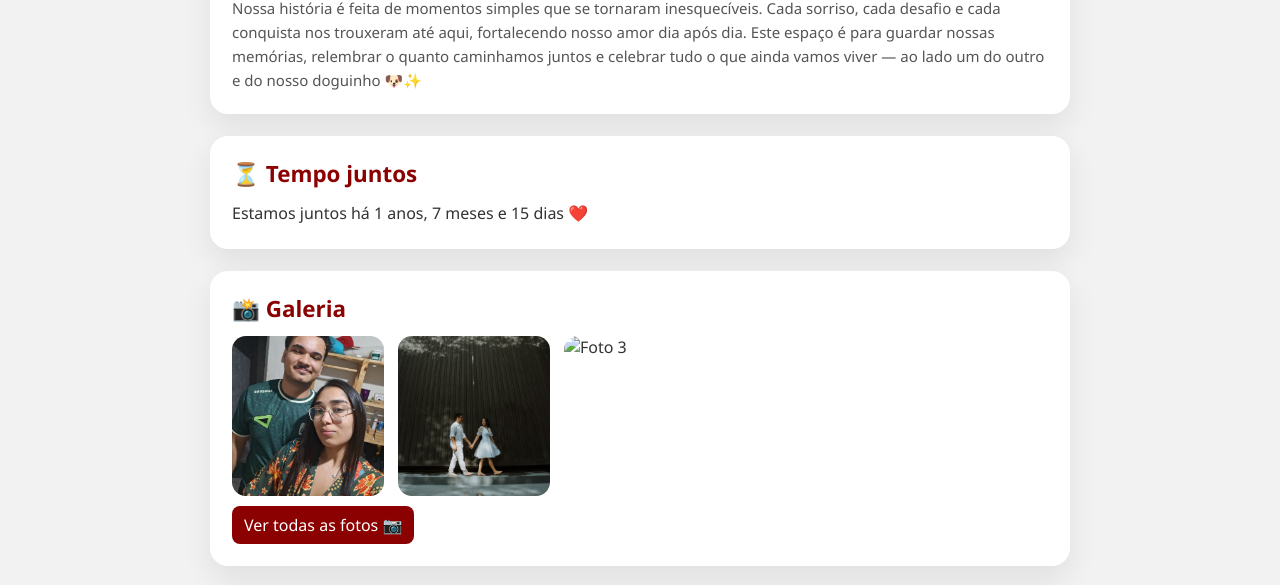
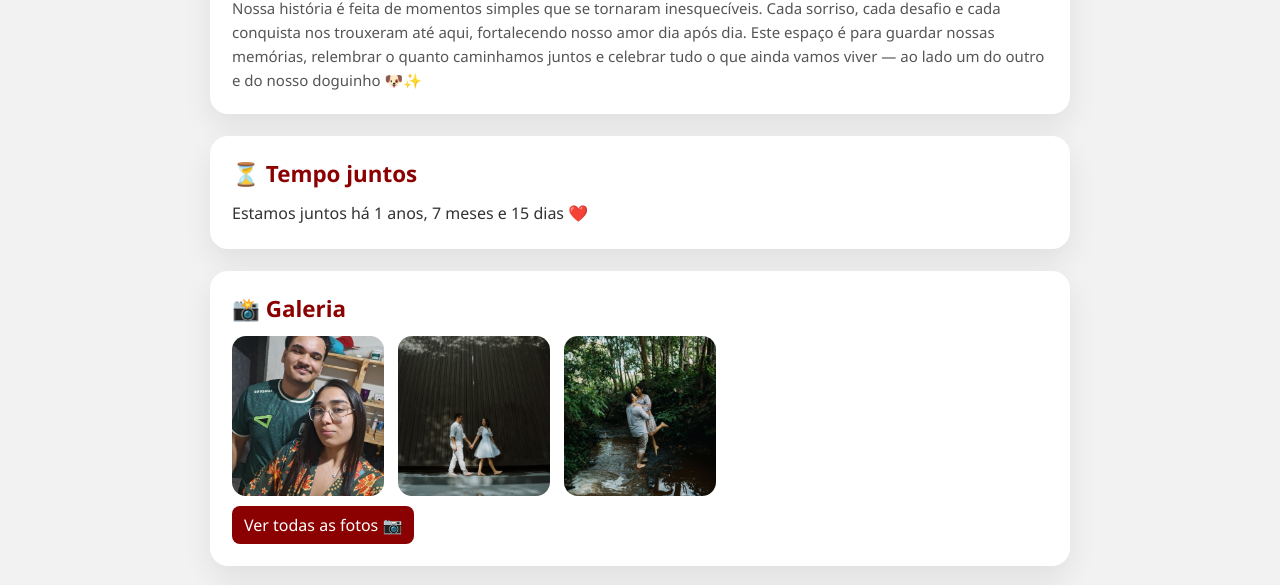
Before and after one commit to CarlosEduardoSouzaLima/carloseduardosouzalima.github.io, a plain HTML site: page index.html in a window 1280 px wide. Shown: the part 169-754 px from the top of the page. Drawn offline with Linux system fonts and the light colour scheme.

Commit message:
Add files via upload

```diff
--- a/index.html
+++ b/index.html
@@ -44,7 +44,7 @@
         <div class="galeria">
           <img src="fotos/01.jpg" alt="Foto 1" />
           <img src="fotos/02.jpeg" alt="Foto 2" />
-          <img src="fotos/03.jpg" alt="Foto 3" />
+          <img src="fotos/03.jpeg" alt="Foto 3" />
         </div>
         <a href="todas-fotos.html" class="ver-todas">Ver todas as fotos 📷</a>
       </section>
```
Also changed, not shown: todas-fotos.html (+1 -1 lines).
